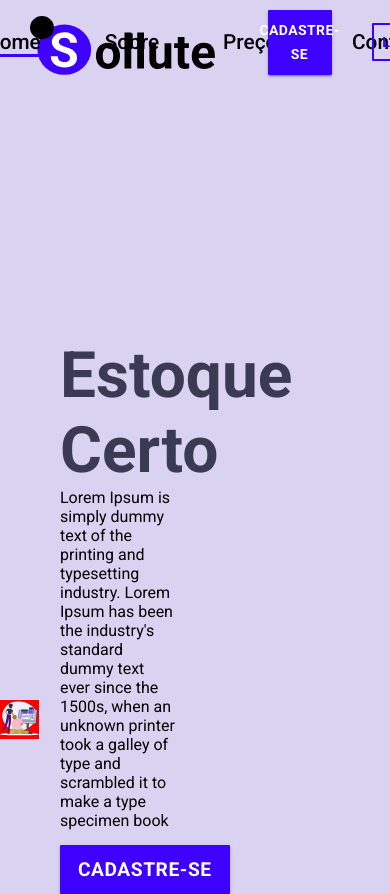
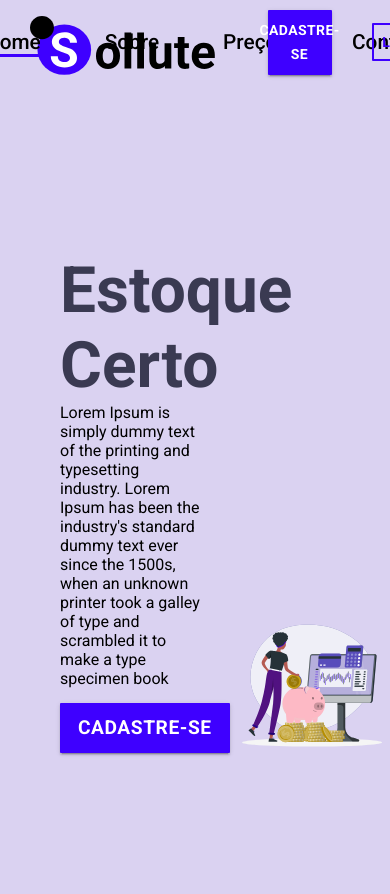
Before and after one commit to ogabrielalves/Sollute, a React (Create React App) app in the folder sollute-react/: page / in a window 390 px wide. Shown: the top 894 px of the page. After the commit the page ends 844 px from the top, so only its background shows below. Built offline with nearby package versions, Linux system fonts and the light colour scheme.

Commit message:
Correção de responsividade.

```diff
--- a/sollute-react/src/Components/NavBar/NavBar.css
+++ b/sollute-react/src/Components/NavBar/NavBar.css
@@ -58,7 +58,7 @@ a {
   color: black;
 }
 
-@media (max-width:1025px) {
+@media (max-width:1325px) {
   .divMenu li:not(:last-of-type) {
     margin-right: 4rem;
   }
@@ -70,16 +70,11 @@ a {
   }
 
   .divBotoes {
-    /* background-color: red;  */
+   /* background-color: red; */
     width: 30%;
   }
 
   .divLogo {
     width: 25%;
   }
-
-  .containerImage img {
-    width: 10%;
-    background-color: red;
-  }
- }
+}
--- a/sollute-react/src/Pages/App.css
+++ b/sollute-react/src/Pages/App.css
@@ -35,9 +35,21 @@
     width: 85%;
 }
 
-@media (max-width:1025px) {
-  .containerImage img {
-      width: 10%;
-      background-color: red;
-    }
-   }
+@media (max-width:1325px) {
+    .containerImage img {
+        width: 90%;
+        /* background-color: red; */
+      }
+  .containerImage{
+      bottom: 10%;
+      /* background-color: blueviolet; */
+      display: flex;
+      justify-content: center;
+      width: 40vw;
+  }
+
+  .containerText{
+      top: 30%;
+      width: 60vw;
+     }
+  }
```
